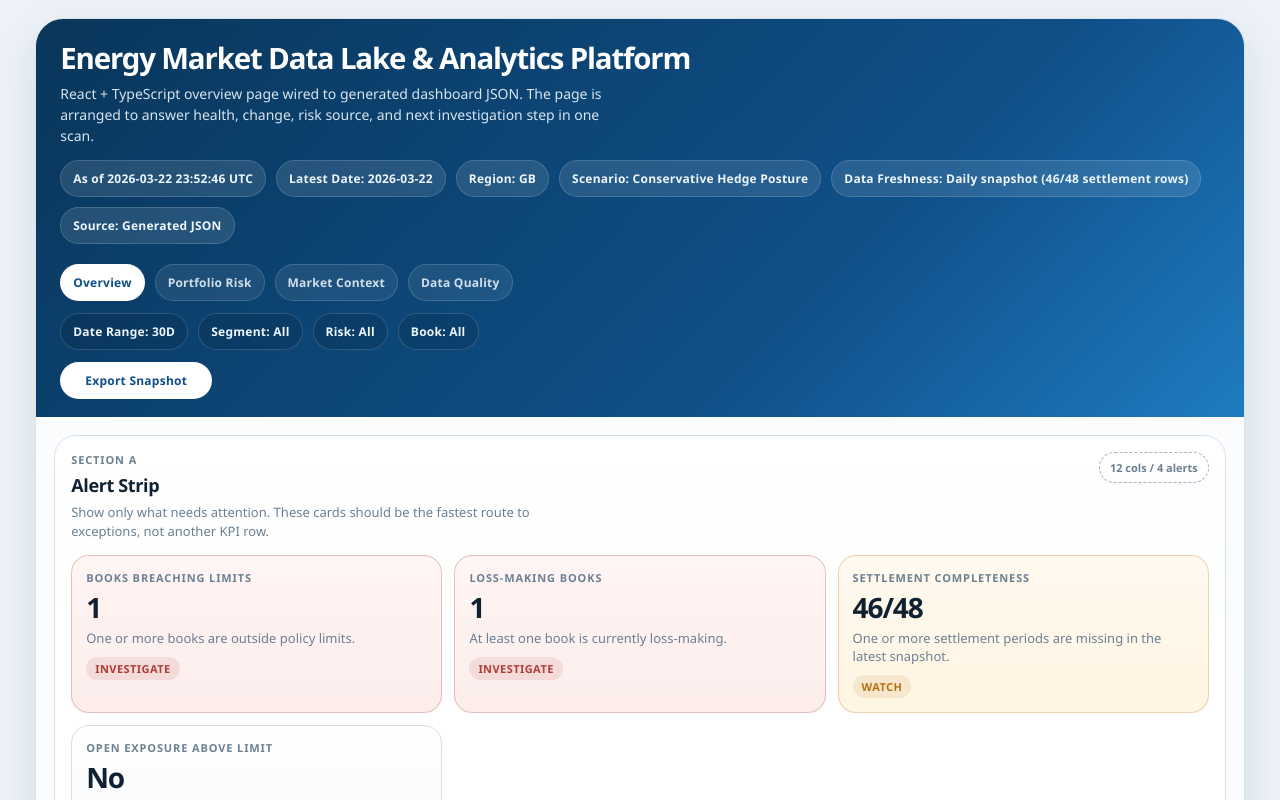
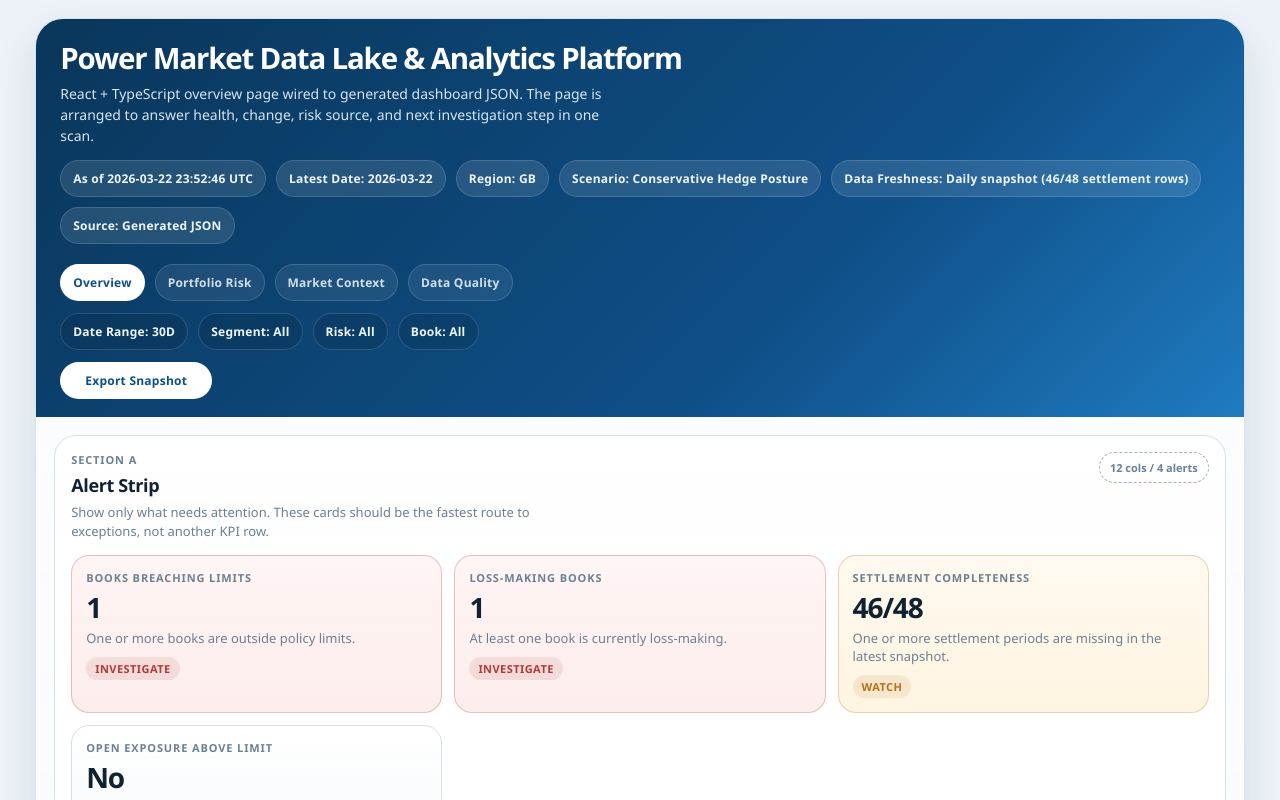
Before and after one commit to SholasSandbox/energy-market-data-lake, a React (Vite) app in the folder dashboard-ui/: page / in a window 1280 px wide. Shown: the top 800 px of the page. Built offline with nearby package versions, Linux system fonts and the light colour scheme.

Commit message:
Rename dashboard to power market analytics platform

```diff
--- a/dashboard-ui/src/App.tsx
+++ b/dashboard-ui/src/App.tsx
@@ -190,7 +190,7 @@ function Header({
   return (
     <header className="topbar">
       <div className="hero-copy">
-        <h1>Energy Market Data Lake &amp; Analytics Platform</h1>
+        <h1>Power Market Data Lake &amp; Analytics Platform</h1>
         <p>
           React + TypeScript overview page wired to generated dashboard JSON. The page is
           arranged to answer health, change, risk source, and next investigation step in one scan.
```
Also changed, not shown: 2 other files (tests, documents, lock files or other folders).
